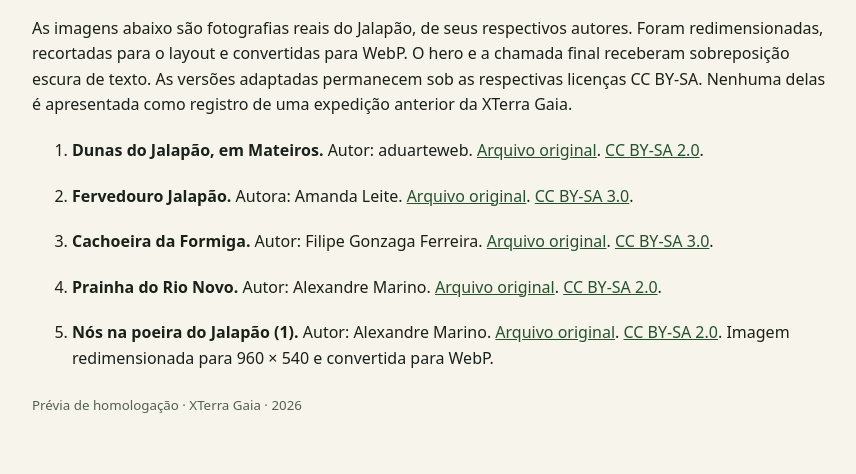
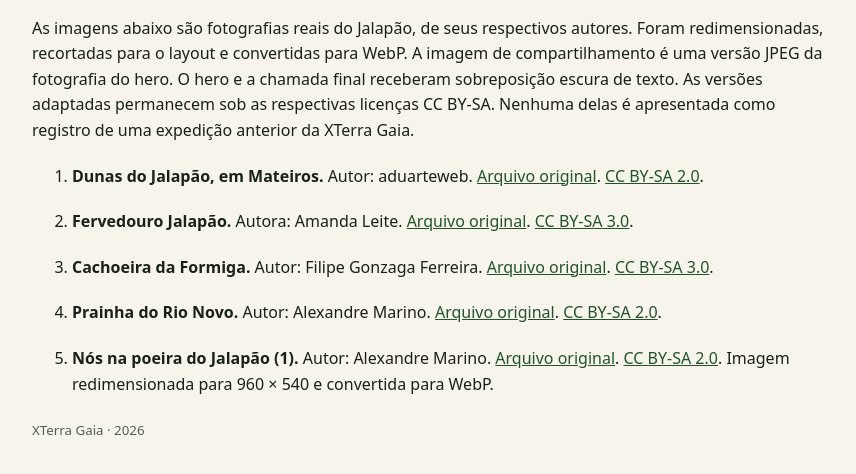
Before and after one commit to Trafegantes-Digital/xterra-gaia-jalapao-2026-lp, a website: page public/credits.html in a window 1280 px wide. Shown: the part 136-610 px from the top of the page, without its empty margins (208-1064 px from the left). Drawn offline with Linux system fonts and the light colour scheme.

Commit message:
fix: resolve launch review findings

```diff
--- a/public/credits.html
+++ b/public/credits.html
@@ -1,8 +1,8 @@
 <!doctype html>
-<html lang="pt-BR"><head><meta charset="UTF-8"><meta name="viewport" content="width=device-width,initial-scale=1"><meta name="robots" content="noindex,nofollow"><title>Créditos das fotografias | XTerra Gaia</title><style>body{font:16px/1.6 system-ui,sans-serif;background:#f7f4eb;color:#19211b;margin:0;padding:32px}main{max-width:800px;margin:auto}h1{line-height:1.1}li{margin:20px 0}a{color:#23532d}small{color:#516052}</style></head><body><main><p><a href="/">← Voltar à expedição</a></p><h1>Créditos das fotografias</h1><p>As imagens abaixo são fotografias reais do Jalapão, de seus respectivos autores. Foram redimensionadas, recortadas para o layout e convertidas para WebP. O hero e a chamada final receberam sobreposição escura de texto. As versões adaptadas permanecem sob as respectivas licenças CC BY-SA. Nenhuma delas é apresentada como registro de uma expedição anterior da XTerra Gaia.</p><ol>
+<html lang="pt-BR"><head><meta charset="UTF-8"><meta name="viewport" content="width=device-width,initial-scale=1"><meta name="robots" content="noindex,nofollow"><title>Créditos das fotografias | XTerra Gaia</title><style>body{font:16px/1.6 system-ui,sans-serif;background:#f7f4eb;color:#19211b;margin:0;padding:32px}main{max-width:800px;margin:auto}h1{line-height:1.1}li{margin:20px 0}a{color:#23532d}small{color:#516052}</style></head><body><main><p><a href="/">← Voltar à expedição</a></p><h1>Créditos das fotografias</h1><p>As imagens abaixo são fotografias reais do Jalapão, de seus respectivos autores. Foram redimensionadas, recortadas para o layout e convertidas para WebP. A imagem de compartilhamento é uma versão JPEG da fotografia do hero. O hero e a chamada final receberam sobreposição escura de texto. As versões adaptadas permanecem sob as respectivas licenças CC BY-SA. Nenhuma delas é apresentada como registro de uma expedição anterior da XTerra Gaia.</p><ol>
 <li><strong>Dunas do Jalapão, em Mateiros.</strong> Autor: aduarteweb. <a href="https://commons.wikimedia.org/wiki/File:Dunas_do_Jalap%C3%A3o,_em_Mateiros.jpg">Arquivo original</a>. <a href="https://creativecommons.org/licenses/by-sa/2.0/">CC BY-SA 2.0</a>.</li>
 <li><strong>Fervedouro Jalapão.</strong> Autora: Amanda Leite. <a href="https://commons.wikimedia.org/wiki/File:Fervedouro_Jalap%C3%A3o.jpg">Arquivo original</a>. <a href="https://creativecommons.org/licenses/by-sa/3.0/">CC BY-SA 3.0</a>.</li>
 <li><strong>Cachoeira da Formiga.</strong> Autor: Filipe Gonzaga Ferreira. <a href="https://commons.wikimedia.org/wiki/File:Cachoeira_da_Formiga_-_Parque_Estadual_do_Jalap%C3%A3o.jpg">Arquivo original</a>. <a href="https://creativecommons.org/licenses/by-sa/3.0/">CC BY-SA 3.0</a>.</li>
 <li><strong>Prainha do Rio Novo.</strong> Autor: Alexandre Marino. <a href="https://commons.wikimedia.org/wiki/File:Prainha_do_Rio_Novo_-_Jalap%C3%A3o_(3)_(53036571277).jpg">Arquivo original</a>. <a href="https://creativecommons.org/licenses/by-sa/2.0/">CC BY-SA 2.0</a>.</li>
 <li><strong>Nós na poeira do Jalapão (1).</strong> Autor: Alexandre Marino. <a href="https://commons.wikimedia.org/wiki/File:N%C3%B3s_na_poeira_do_Jalap%C3%A3o_(1)_(53037649568).jpg">Arquivo original</a>. <a href="https://creativecommons.org/licenses/by-sa/2.0/">CC BY-SA 2.0</a>. Imagem redimensionada para 960 × 540 e convertida para WebP.</li>
-</ol><small>Prévia de homologação · XTerra Gaia · 2026</small></main></body></html>
+</ol><small>XTerra Gaia · 2026</small></main></body></html>
--- a/src/main.js
+++ b/src/main.js
@@ -171,6 +171,7 @@ function updateEditorialMotion() {
 function scheduleEditorialMotion() {
   document.documentElement.classList.toggle('motion-hidden', document.visibilityState === 'hidden');
   if (document.visibilityState === 'hidden') {
+    document.documentElement.classList.add('hero-entered');
     updateEditorialMotion();
     return;
   }
--- a/src/style.css
+++ b/src/style.css
@@ -70,4 +70,5 @@
 .motion-ready .intro-line:nth-child(3){transition-delay:.2s}
 @media(prefers-reduced-motion:reduce){.hero .eyebrow,.hero h1,.hero-lede,.hero-copy,.hero .button,.hero .microcopy{animation:none}.motion-ready .intro-line{opacity:1;transform:none}}
 .motion-hidden .hero .eyebrow,.motion-hidden .hero h1,.motion-hidden .hero-lede,.motion-hidden .hero-copy,.motion-hidden .hero .button,.motion-hidden .hero .microcopy{animation:none;opacity:1;transform:none}
+.hero-entered .hero .eyebrow,.hero-entered .hero h1,.hero-entered .hero-lede,.hero-entered .hero-copy,.hero-entered .hero .button,.hero-entered .hero .microcopy{animation:none;opacity:1;transform:none}
 .motion-hidden .intro-line{opacity:1!important;transform:none!important}
```
Also changed, not shown: index.html (+4 -1 lines), public/images/hero-dunas-og.jpg (added).
